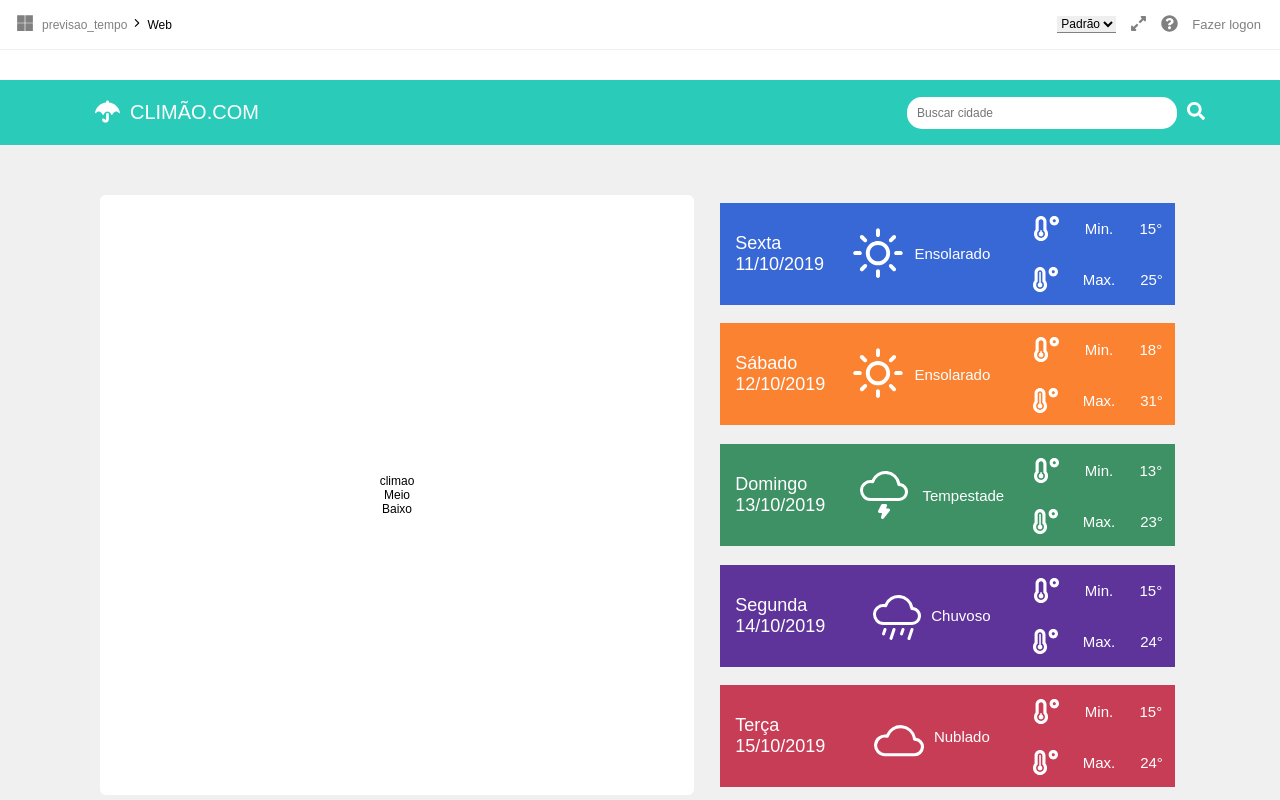
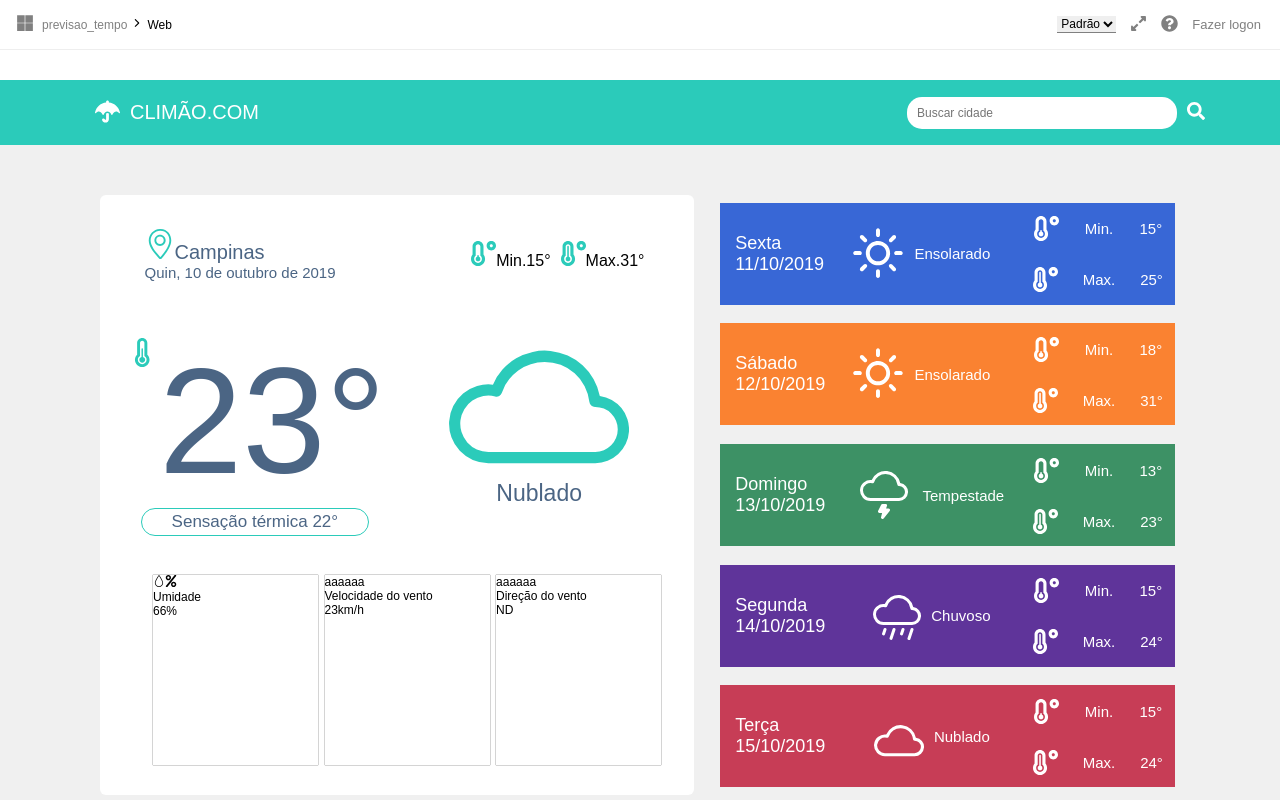
Before and after one commit to majunior07/climao, a React (Create React App) app: page / in a window 1280 px wide. Shown: the top 800 px of the page. Built offline with nearby package versions, Linux system fonts and the light colour scheme.

Commit message:
Segundo commit 26/04/23

```diff
--- a/src/App.js
+++ b/src/App.js
@@ -1,9 +1,9 @@
 import react from 'react';
 import { Link } from 'react-router-dom';
-import {FaMicrosoft, FaQuestionCircle, FaAngleRight, FaExpandAlt, FaUmbrella, FaSearch, FaTemperatureLow, FaTemperatureHigh } from 'react-icons/fa'
+import {FaMicrosoft, FaQuestionCircle, FaAngleRight, FaExpandAlt, FaUmbrella, FaSearch, FaTemperatureLow, FaTemperatureHigh, FaPercent } from 'react-icons/fa'
 import { WiDaySunny } from 'react-icons/wi'
 import { IoMdHome, IoIosArrowBack, IoIosArrowForward } from 'react-icons/io';
-import { SlLocationPin } from 'react-icons/sl';
+import { SlLocationPin, SlDrop } from 'react-icons/sl';
 import { TiThermometer } from 'react-icons/ti';
 import { SiAdobecreativecloud } from 'react-icons/si';
 import { BsCloudLightning , BsCloudRain, BsCloudy } from'react-icons/bs';
@@ -65,13 +65,76 @@ function App(){
               <div className='central'>
                 <div className='esquerda'>
                   <div className='esquerdaCima'>
-                    climao
+                    <div className='campinas'>
+                      <SlLocationPin color='#2BCBBA' size={30}></SlLocationPin>
+                      <span>Campinas</span>
+                      <p>Quin, 10 de outubro de 2019</p>
+                    </div>
+                    <div className='minMax'>
+                      <div className='minimo'>
+                        <FaTemperatureLow color='#2BCBBA' size={25}></FaTemperatureLow>
+                        <span>Min.</span>
+                        <span>15°</span>
+                      </div>
+                      <div className='maximo'>
+                        <FaTemperatureHigh color='#2BCBBA' size={25}></FaTemperatureHigh>
+                        <span>Max.</span>
+                        <span>31°</span>
+                      </div>
+                    </div>
                   </div>
                   <div className='esquerdaMeio'>
-                    Meio
+                    <div className='esquerdaMeioEsquerda'>
+                        <div className='termo'>
+                          <div>
+                           <TiThermometer color='#2BCBBA' size={35} ></TiThermometer>
+                          </div>
+                          <div>
+                            <span>23°</span>
+                          </div>
+                        </div>
+                        <div className='sensacao'>
+                          <p>Sensação térmica 22°</p>
+                        </div>
+                      </div>
+                    <div className='nublado'>
+                      <BsCloudy color='#2BCBBA' size={180}></BsCloudy>
+                      <p>Nublado</p>
+                    </div>
                   </div>
                   <div className='esquerdaBaixo'>
-                    Baixo
+                    <div className='umidade'>
+                      <div>
+                          <div>
+                            <SlDrop></SlDrop>
+                            <FaPercent></FaPercent>
+                          </div>
+                          <div>
+                            <p>Umidade</p>
+                          </div>
+                      </div>
+                      <div>
+                        <p>66%</p>
+                      </div>
+                    </div>
+                    <div className='velocidade'>
+                      <div>
+                        aaaaaa
+                        <p>Velocidade do vento</p>
+                      </div>
+                      <div>
+                        <p>23km/h</p>
+                      </div>
+                    </div>
+                    <div className='direcao'>
+                    <div>
+                        aaaaaa
+                        <p>Direção do vento</p>
+                      </div>
+                      <div>
+                        <p>ND</p>
+                      </div>
+                    </div>
                   </div>
                 </div>
                 <div className='direita'>
--- a/src/index.css
+++ b/src/index.css
@@ -118,6 +118,130 @@
   align-items: center;
   justify-content: center;
   flex-direction: column;
+}
+
+.esquerdaCima{
+  display: flex;
+  align-items: center;
+  justify-content:space-between;
+  width: 85%;
+  height: 15%;
+}
+
+.minMax{
+  display: flex;
+  align-items: center;
+  justify-content: center;
+}
+
+.minMax span{
+  font-size: 16px;
+
+}
+
+.minimo{
+  display: block;
+  padding: 5px;
+}
+
+.maximo{
+  display: block;
+  padding: 5px;
+}
+
+.campinas span{
+  font-size: 20px;
+  color: #4B6584;
+}
+
+.campinas p{
+  font-size: 15px;
+  color: #4B6584;
+}
+
+.esquerdaMeio{
+  width: 95%;
+  height: 45%;
+  display: flex;
+  align-items: center;
+  justify-content: space-between;
+}
+
+.esquerdaMeioEsquerda{
+  height: 270px;
+  width: 280px;
+  display: flex;
+  align-items: center;
+  justify-content: center;
+  flex-direction: column;
+}
+
+.termo {
+  display: flex;
+  align-items:start;
+}
+
+.termo span{
+  font-size: 150px;
+  color: #4B6584;
+}
+
+.termo p{
+  font-size: 17px;
+  color: #4B6584;
+  border-radius: 15px;
+  padding: 8px;
+}
+
+.sensacao p{
+  color: #4B6584;
+  border: 1px solid #2BCBBA;
+  font-size: 17px;
+  padding: 3px 30px;
+  border-radius: 15px;
+}
+
+.nublado {
+  color: #4B6584;
+  display: flex;
+  align-items: center;
+  justify-content: start;
+  flex-direction: column;
+  height: 270px;
+  width: 280px;
+}
+
+.nublado p{
+  font-size: 23px;
+}
+
+.esquerdaBaixo{
+  width: 90%;
+  height: 35%;
+  display: flex;
+  align-items: center;
+  justify-content: space-around;
+}
+
+.umidade{
+  box-shadow: 0 0 1px;
+  margin: 0 0 10px 20px;
+  width: 165px;
+  height: 190px;
+}
+
+.velocidade{
+  box-shadow: 0 0 1px;
+  width: 165px;
+  height: 190px;
+  margin: 0 0 10px 0px;
+}
+
+.direcao{
+  box-shadow: 0 0 1px;
+  width: 165px;
+  height: 190px;
+  margin: 0 0 10px 0px;
 }
 
 .direita{
```
